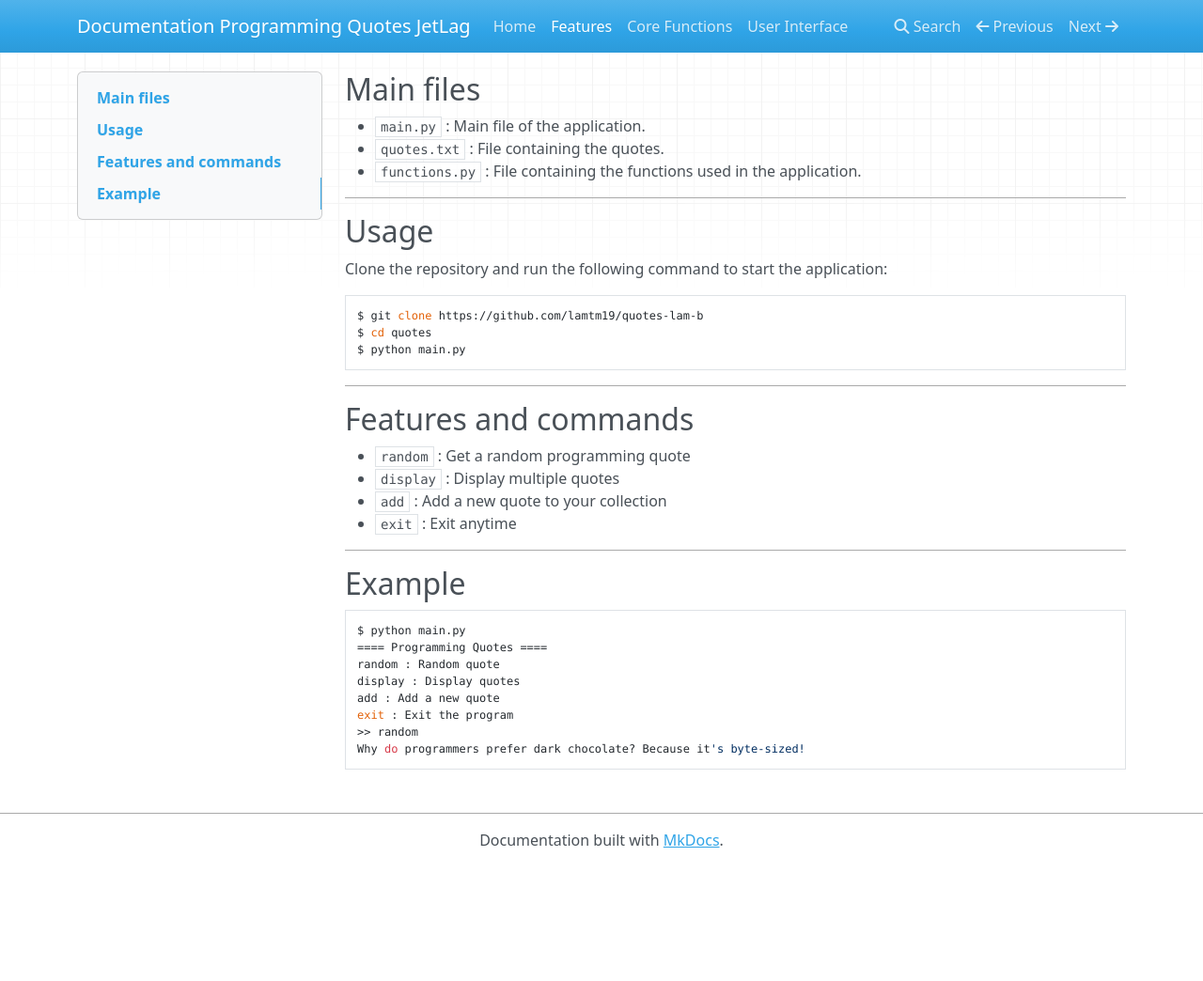
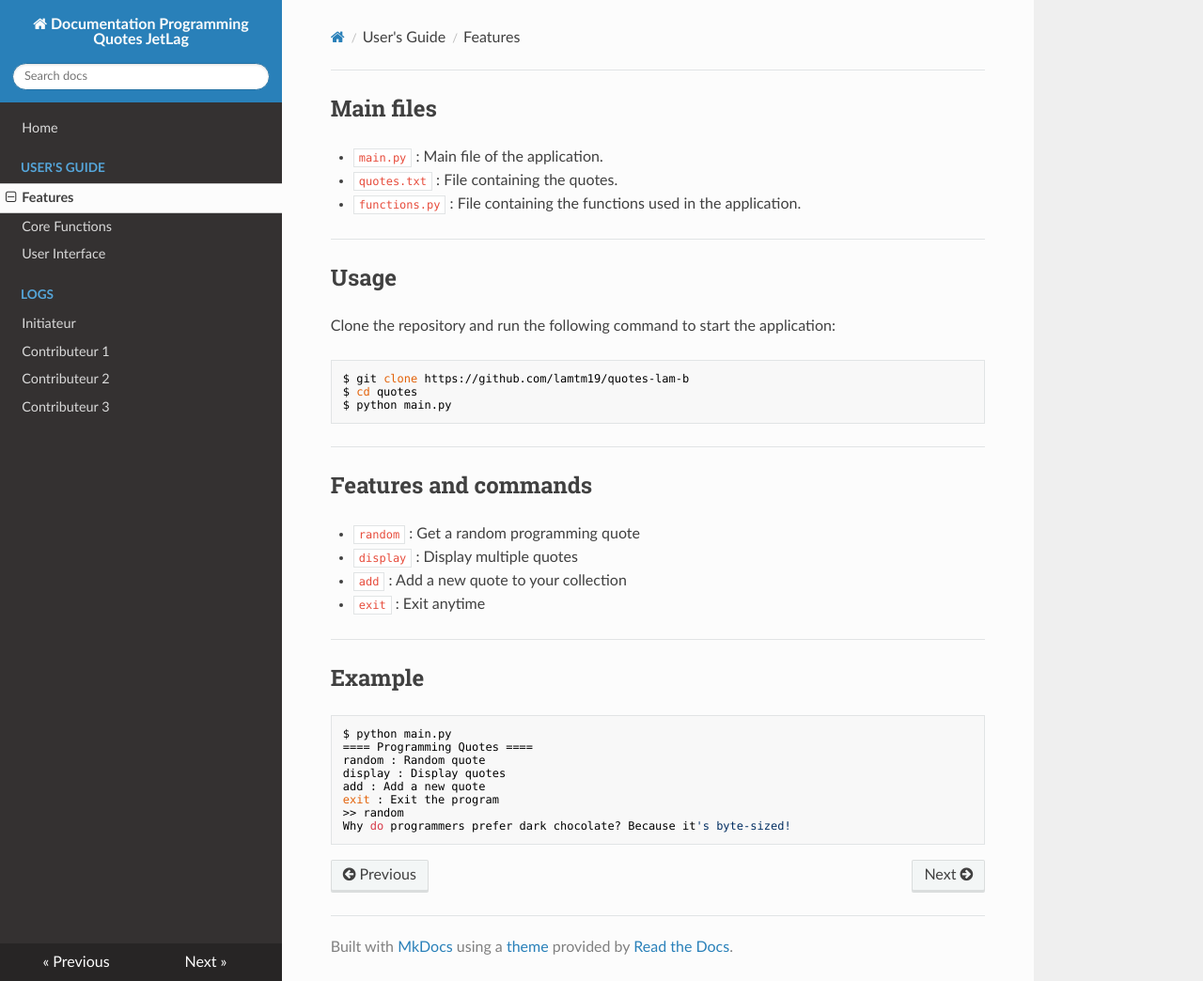
Before and after one commit to lamtm19/quotes-docs-jetlag, an MkDocs documentation site: the page built from docs/features/features.md, in a window 1280 px wide and 1044 px high. Shown: the whole window at 94% size. Built offline with MkDocs 1.6.1, drawn with Linux system fonts in a browser that asks for light colours; nearby versions of some CDN libraries.

Commit message:
Refactor documentation and pushed log initateur

```diff
--- a/mkdocs.yml
+++ b/mkdocs.yml
@@ -1,6 +1,14 @@
 site_name: Documentation Programming Quotes JetLag
 nav:
   - Home: index.md
-  - Features: features.md
-  - Core Functions: functions.md
-  - User Interface: user-interface.md
+  - User's Guide:
+      - Features: features/features.md
+      - Core Functions: features/functions.md
+      - User Interface: features/user-interface.md
+  - Logs:
+      - Initiateur: logs/log-initiateur.md
+      - Contributeur 1: logs/log-contributeur-1.md
+      - Contributeur 2: logs/log-contributeur-2.md
+      - Contributeur 3: logs/log-contributeur-3.md
+
+theme: readthedocs
```
Also changed, not shown: docs/logs/log-initiateur.md (added, +5 -0 lines), log-initiateur.txt (added, +27 -0 lines), docs/features/features.md (renamed from docs/features.md), docs/features/functions.md (renamed from docs/functions.md), docs/features/user-interface.md (renamed from docs/user-interface.md).
